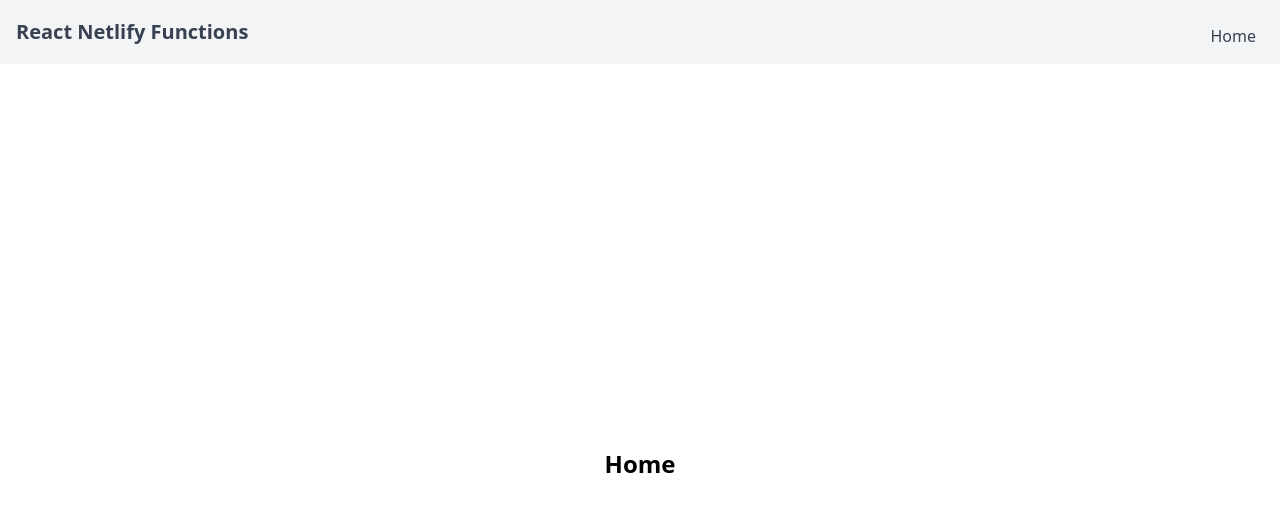
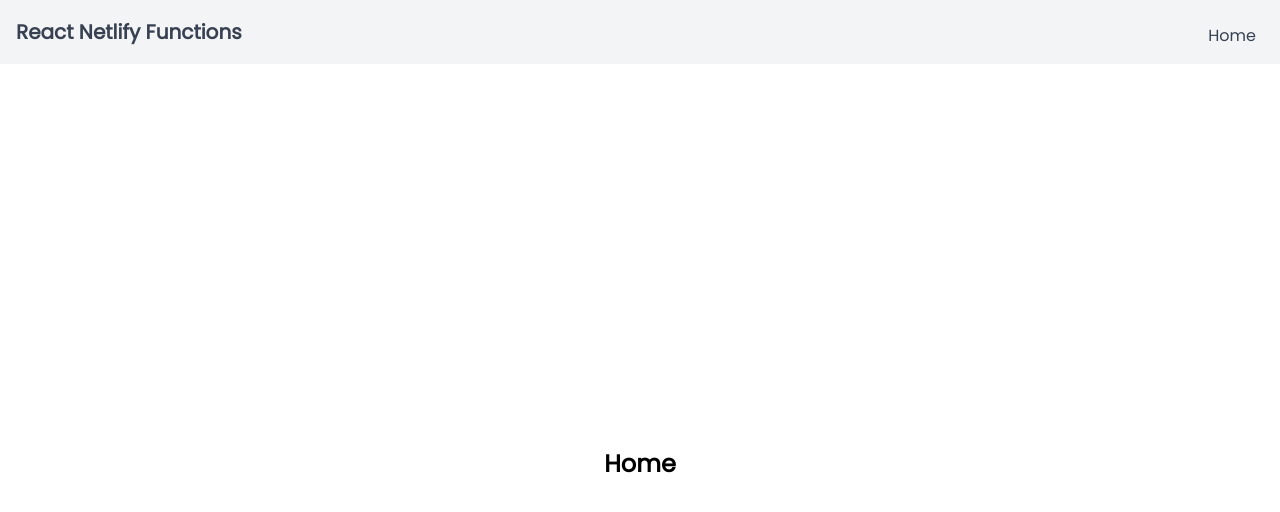
Before and after one commit to mohamedsamara/react-netlify-functions, a React (Vite) app: page / in a window 1280 px wide. Shown: the top 512 px of the page. Built offline with nearby package versions, Linux system fonts and the light colour scheme.

Commit message:
feat: add poppins font

```diff
--- a/package.json
+++ b/package.json
@@ -28,6 +28,7 @@
   },
   "homepage": "https://github.com/mohamedsamara/react-netlify-functions#readme",
   "dependencies": {
+    "@fontsource/poppins": "^4.5.8",
     "react": "^18.0.0",
     "react-dom": "^18.0.0",
     "react-router": "^6.3.0",
--- a/src/main.tsx
+++ b/src/main.tsx
@@ -1,4 +1,5 @@
 /* eslint-disable @typescript-eslint/no-non-null-assertion */
+import '@fontsource/poppins';
 import React from 'react';
 import ReactDOM from 'react-dom/client';
 import { BrowserRouter as Router } from 'react-router-dom';
--- a/src/styles/layout.css
+++ b/src/styles/layout.css
@@ -2,4 +2,5 @@ html,
 body,
 #root {
   height: 100%;
+  @apply font-poppins;
 }
--- a/tailwind.config.js
+++ b/tailwind.config.js
@@ -1,7 +1,9 @@
 module.exports = {
   content: ['./src/**/*.html', './src/**/*.{js,jsx,ts,tsx}'],
   theme: {
-    extend: {},
+    fontFamily: {
+      poppins: ['Poppins', 'sans-serif'],
+    },
   },
   plugins: [require('@tailwindcss/line-clamp')],
 };
```
Also changed, not shown: 2 other files (tests, documents, lock files or other folders).
